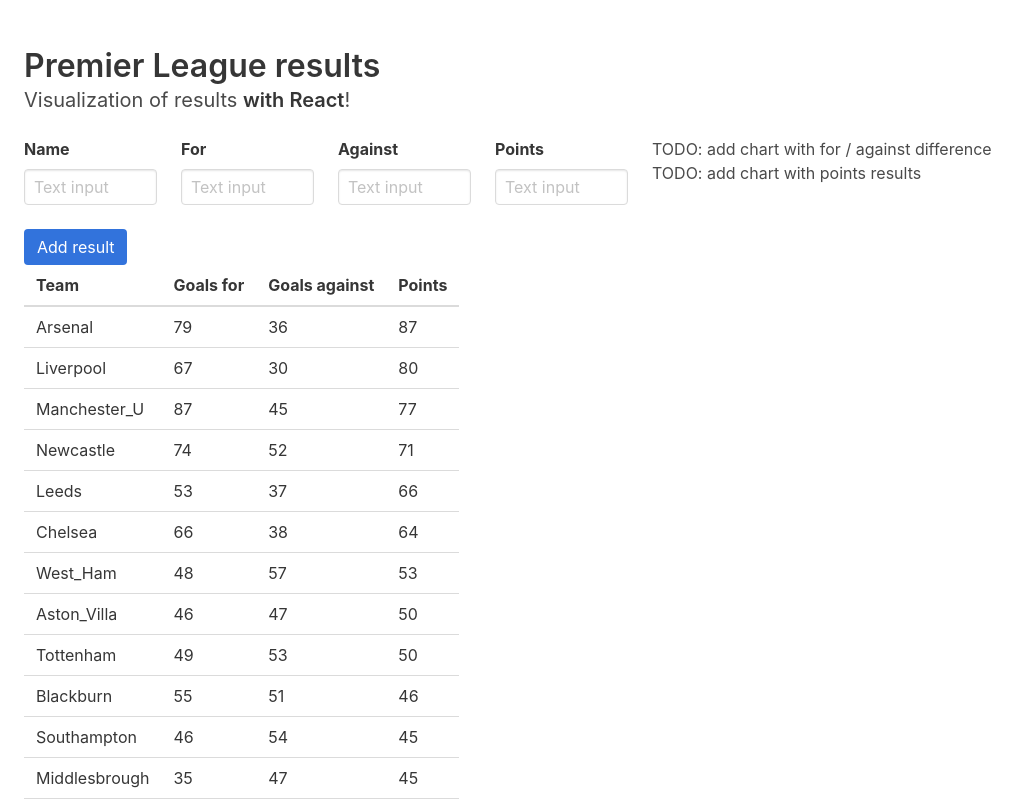
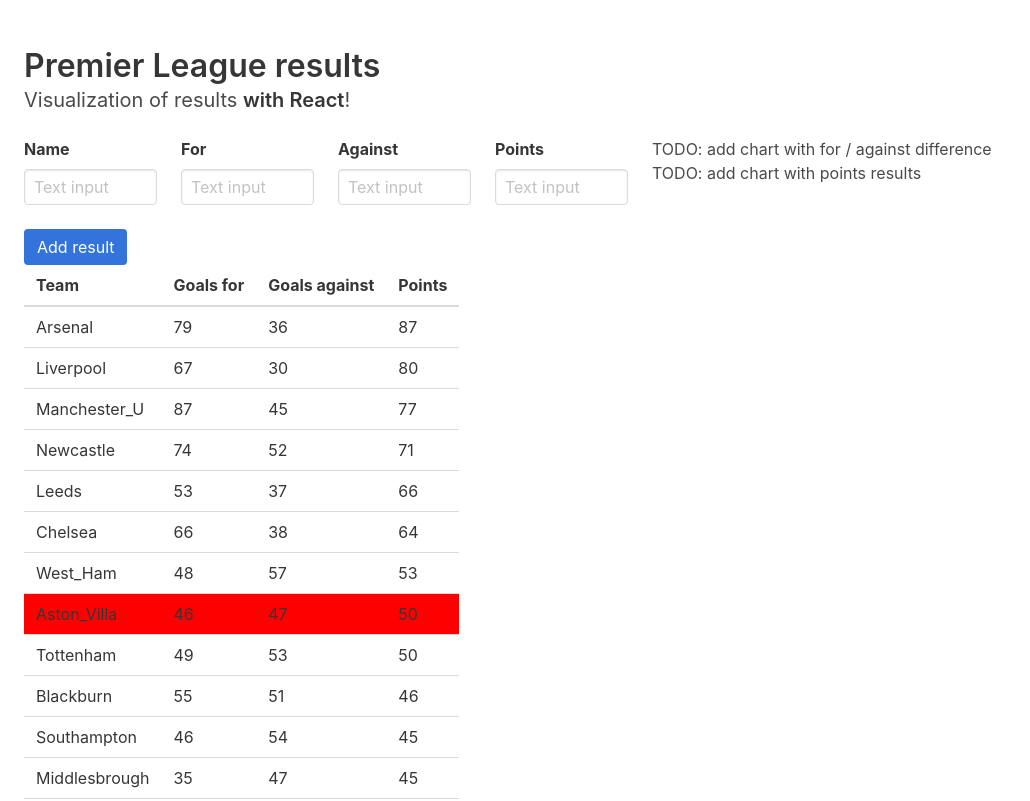
Before and after one commit to jBeliar/simple-charting, a React (Create React App) app: page / in a window 1280 px wide. Shown: the top 801 px of the page, without its empty margins (0-1030 px from the left). Built offline with nearby package versions, Linux system fonts and the light colour scheme.

Commit message:
highlight smallest difference

```diff
--- a/src/App.css
+++ b/src/App.css
@@ -1,28 +1,3 @@
-.App {
-  text-align: center;
+.App-row-with-smallest-diff {
+  background-color: red;
 }
-
-.App-logo {
-  animation: App-logo-spin infinite 20s linear;
-  height: 80px;
-}
-
-.App-header {
-  background-color: #222;
-  height: 150px;
-  padding: 20px;
-  color: white;
-}
-
-.App-title {
-  font-size: 1.5em;
-}
-
-.App-intro {
-  font-size: large;
-}
-
-@keyframes App-logo-spin {
-  from { transform: rotate(0deg); }
-  to { transform: rotate(360deg); }
-}
--- a/src/App.js
+++ b/src/App.js
@@ -1,5 +1,6 @@
 import React, { Component } from "react";
 import { getResults } from "./services/persistanceService";
+import './App.css'
 
 class App extends Component {
 
@@ -10,12 +11,28 @@
 
   componentDidMount() {
     const list = getResults()
-    this.setState({list})
+    const nameWithSmallestDiff = this.getSmallestDifferenceTeamName(list)
+    this.setState({
+      list,
+      nameWithSmallestDiff
+    })
+  }
+
+  getSmallestDifferenceTeamName(list) {
+    return list.reduce( (acc, item) => {
+      const diff = Math.abs(item.A - item.F)
+      return diff < acc.diff ? {diff, name: item.name} : acc
+    }, {diff: Infinity, name: ''}).name
+  }
+
+  getRowClass(name) {
+    return name === this.state.nameWithSmallestDiff ? 'App-row-with-smallest-diff' : ''
   }
 
   renderTeams() {
+    console.log(this.state.nameWithSmallestDiff)
     return this.state.list.map((result, idx) => (
-      <tr key={idx}>
+      <tr key={idx} className={this.getRowClass(result.name)}>
         <td>{result.name}</td>
         <td>{result.F}</td>
         <td>{result.A}</td>
```
